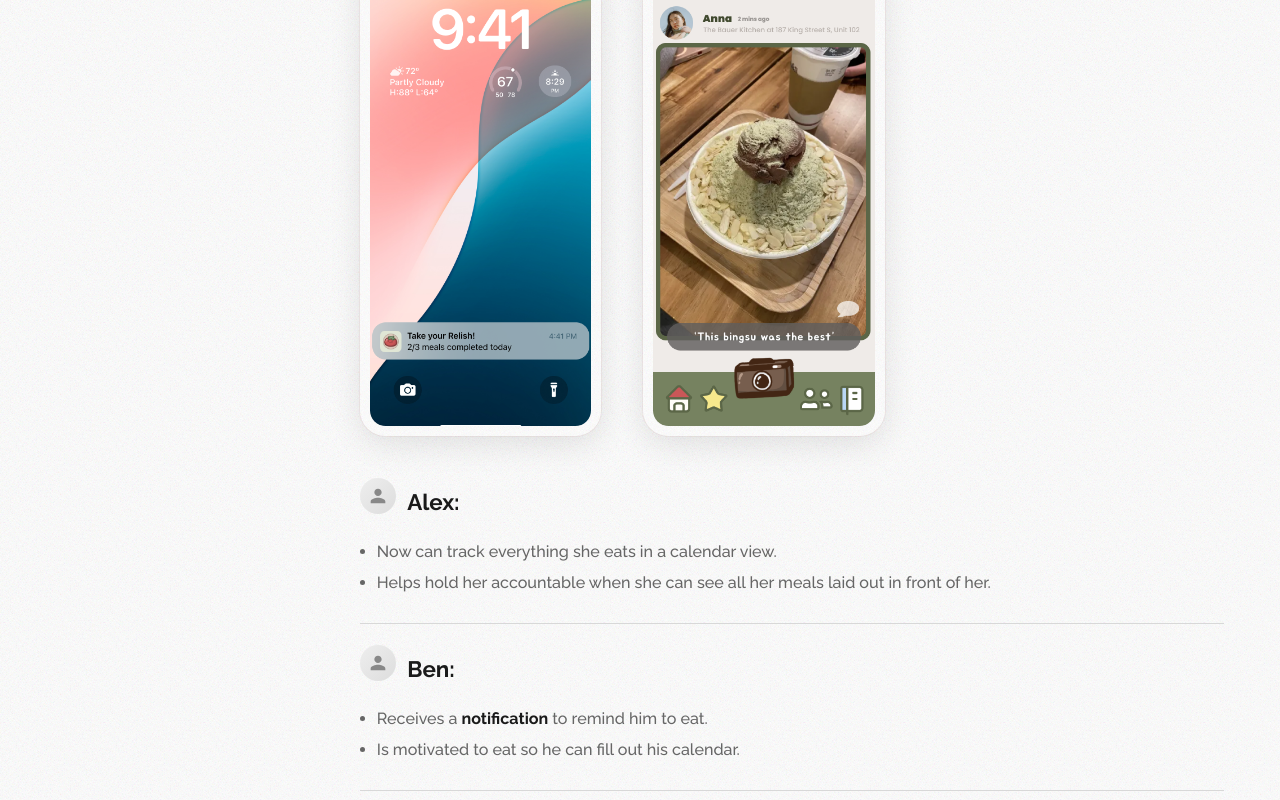
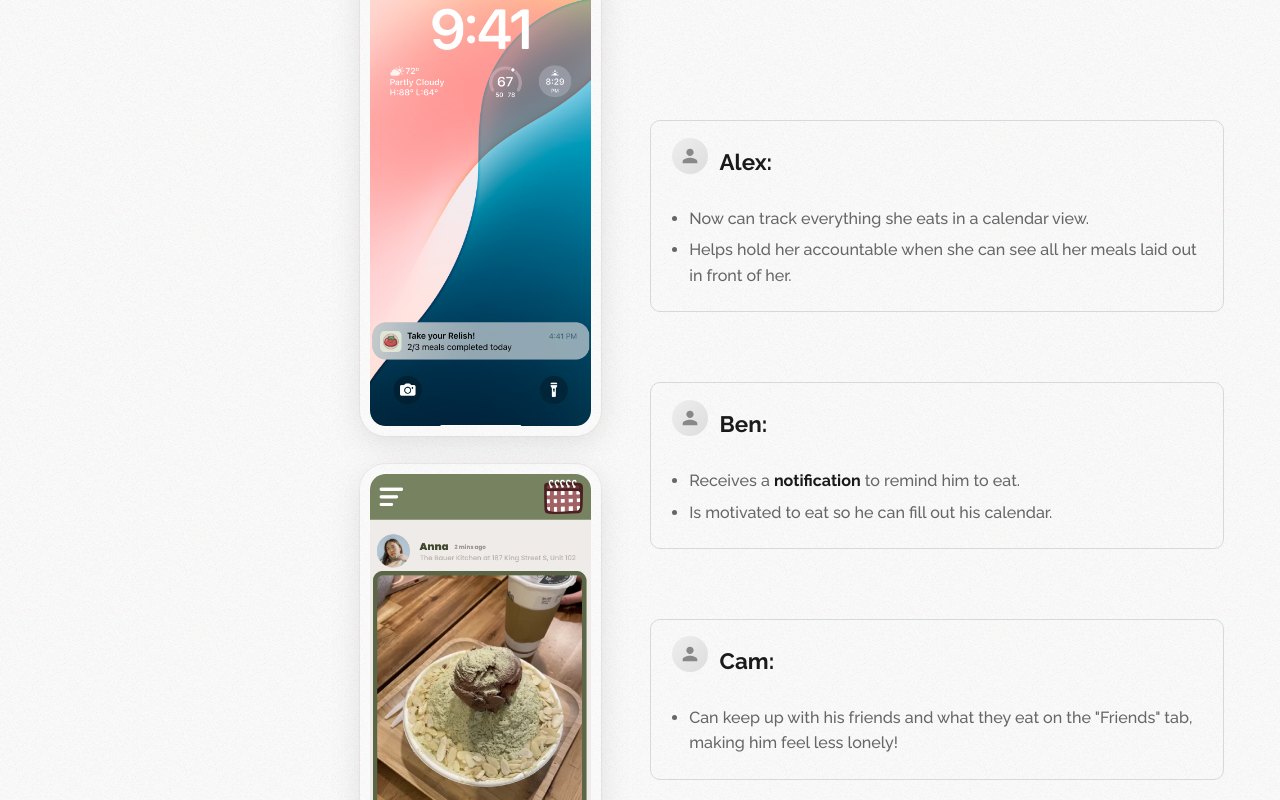
Before and after one commit to amyw41/amyw41.github.io, a React (Vite) app: page /projects/relish in a window 1280 px wide. Shown: the part 2600-3400 px from the top of the page. Built offline with nearby package versions, Linux system fonts and the light colour scheme.

Commit message:
Update Relish page layout and styling

```diff
--- a/src/App.css
+++ b/src/App.css
@@ -1109,6 +1109,9 @@ body {
   min-height: 700px;
   padding-top: 8rem;
   box-sizing: border-box;
+  --text: #666;
+  /* Gray body text on case study pages only */
+  color: var(--text);
 }
 
 .relish-page-container {
@@ -1698,8 +1701,8 @@ body.relish-page {
 .solution-text {
   display: flex;
   flex-direction: column;
-  justify-content: space-between;
-  /* Heading + 3 cards all share equal gaps */
+  justify-content: center;
+  gap: 5rem;
   flex: 1;
   min-height: 0;
 }
--- a/src/index.css
+++ b/src/index.css
@@ -6,7 +6,7 @@
   /* Light theme only */
   color-scheme: light;
   --bg: #ffffff;
-  --text: #666;
+  --text: #1a1a1a;
   --muted: #888;
   --card-bg: rgba(255, 255, 255, 0.95);
   --card-shadow: 0 4px 24px rgba(0, 0, 0, 0.06);
--- a/src/pages/Relish.jsx
+++ b/src/pages/Relish.jsx
@@ -197,16 +197,16 @@ function Relish() {
                         <span className="section-label">SOLUTION</span>
                         <p className="overview-title solution-main-heading">How does Relish address their problems?</p>
 
-                        <div className="solution-layout-v2">
-                            {/* Images Row */}
-                            <div className="solution-images-row">
+                        <div className="solution-layout">
+                            {/* Images stacked vertically on the left */}
+                            <div className="solution-images">
                                 <img src={relishLockscreen} alt="Relish Lockscreen" className="project-side-img solution-img" />
                                 <img src={relishFeed} alt="Relish Feed" className="project-side-img solution-img" />
                             </div>
 
-                            {/* Personas Stack */}
-                            <div className="solution-personas-container">
-                                <div className="solution-persona-v2">
+                            {/* Personas stacked vertically on the right */}
+                            <div className="solution-text">
+                                <div className="solution-persona">
                                     <div className="solution-persona-header">
                                         <div className="persona-icon-wrapper solution-persona-icon"><UserIcon /></div>
                                         <h4 className="persona-name">Alex:</h4>
@@ -217,7 +217,7 @@ function Relish() {
                                     </ul>
                                 </div>
 
-                                <div className="solution-persona-v2">
+                                <div className="solution-persona">
                                     <div className="solution-persona-header">
                                         <div className="persona-icon-wrapper solution-persona-icon"><UserIcon /></div>
                                         <h4 className="persona-name">Ben:</h4>
@@ -228,7 +228,7 @@ function Relish() {
                                     </ul>
                                 </div>
 
-                                <div className="solution-persona-v2">
+                                <div className="solution-persona">
                                     <div className="solution-persona-header">
                                         <div className="persona-icon-wrapper solution-persona-icon"><UserIcon /></div>
                                         <h4 className="persona-name">Cam:</h4>
```
